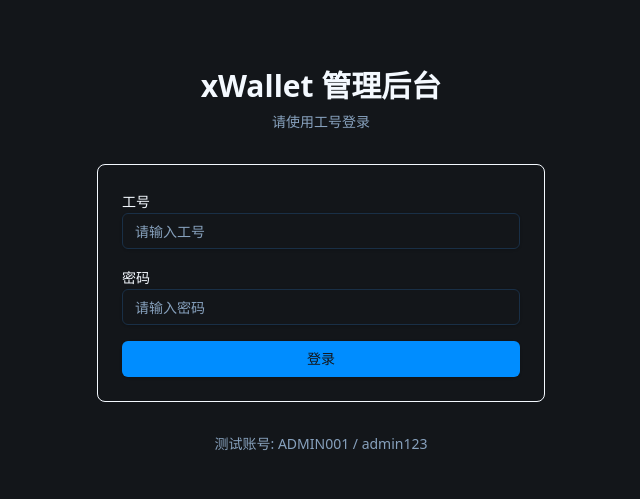
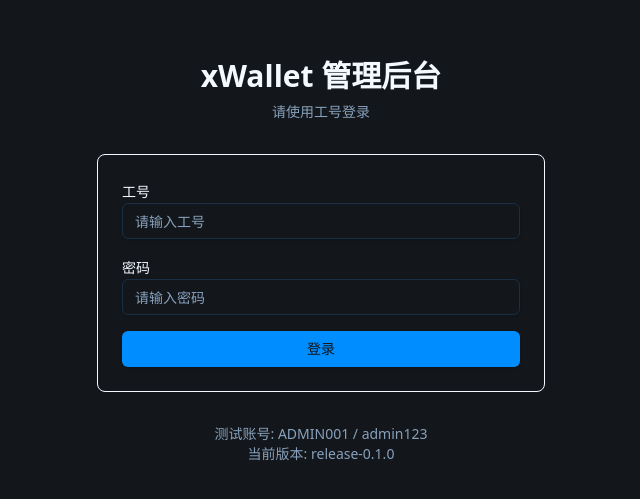
Before and after one commit to cqu903/xwallet, a Next.js app in the folder front-web/: page /zh-CN/login in a window 1280 px wide. Shown: the part 139-638 px from the top of the page, without its empty margins (319-959 px from the left). Built offline with nearby package versions, Linux system fonts and the light colour scheme; no server answers.

Commit message:
首页添加版本信息

```diff
--- a/front-web/src/app/[locale]/login/page.tsx
+++ b/front-web/src/app/[locale]/login/page.tsx
@@ -22,6 +22,7 @@ export default function LoginPage() {
 
         <div className="text-center text-sm text-muted-foreground">
           <p>测试账号: ADMIN001 / admin123</p>
+          <p>当前版本: release-0.1.0</p>
         </div>
       </div>
     </div>
```
